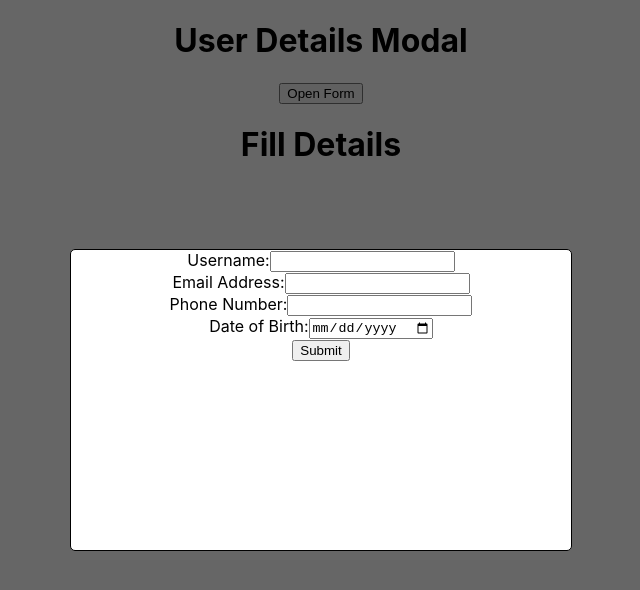
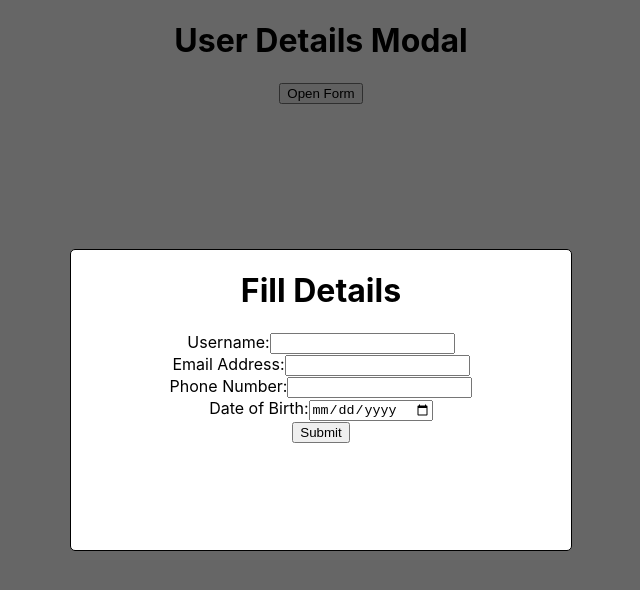
Before and after one commit to azgar0053/xmodal, a React (Create React App) app: page / in a window 1280 px wide. Both pictures are taken after a click on the button "Open Form". Shown: the top 590 px of the page, without its empty margins (319-959 px from the left). Built offline with nearby package versions, Linux system fonts and the light colour scheme.

Commit message:
updated form

```diff
--- a/src/Modal.js
+++ b/src/Modal.js
@@ -10,8 +10,9 @@ const handleSubmit=(e)=>{
 
   return (
     <div className="modal" style={{display:'block'}}>
-                    <h1>Fill Details</h1>
-            <form onSubmit={handleSubmit} className='modal-content'>
+          <div className='modal-content'>
+            <h1>Fill Details</h1>
+            < form onSubmit={handleSubmit} >
                 <label htmlFor='username'>Username:</label>
                 <input id='username' type='text' required value={props.username} onChange={props.handleChange} name='username'/><br/>
                 <label htmlFor='email'>Email Address:</label>
@@ -22,7 +23,9 @@ const handleSubmit=(e)=>{
                 <input id='dob' type='date' required value={props.dob} onChange={props.handleChange} name='dob'/><br/>
                 <button type='submit' className='submit-button'>Submit</button>
             </form>
-</div>
+        </div>
+
+    </div>
   )
 }
 
```
